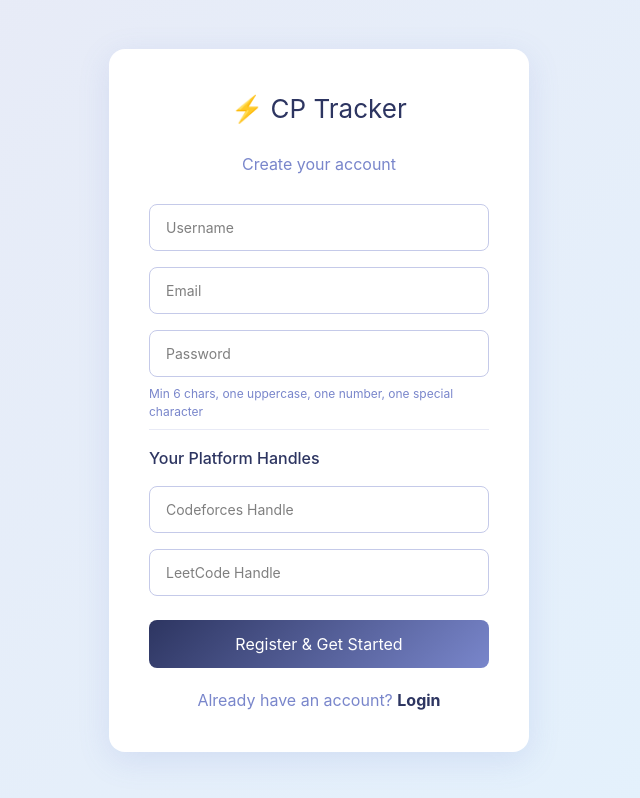
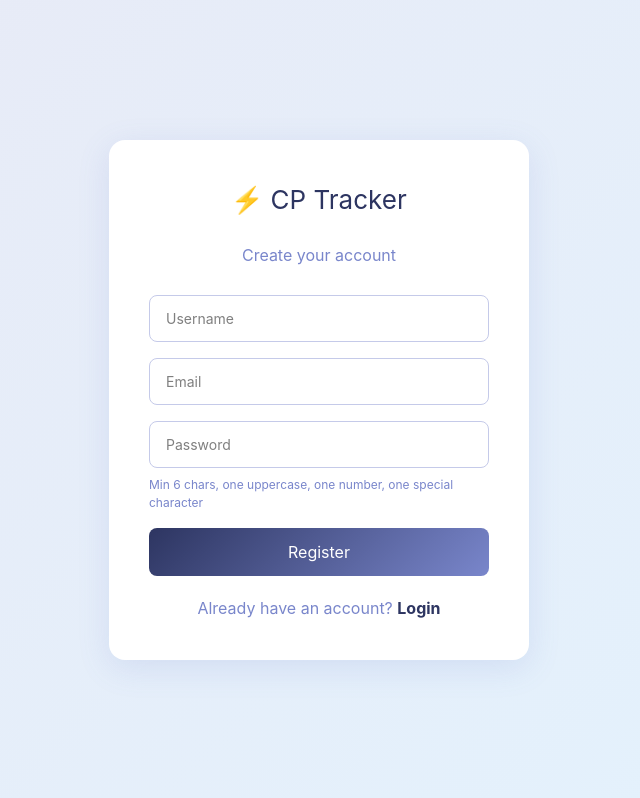
Before and after one commit to swara546/cp-tracker, a React (Vite) app in the folder cpfrontend/: page /register in a window 1280 px wide. Shown: the whole page, without its empty margins (321-961 px from the left). Built offline with nearby package versions, Linux system fonts and the light colour scheme.

Commit message:
all changes done

```diff
--- a/cpfrontend/src/pages/Register.jsx
+++ b/cpfrontend/src/pages/Register.jsx
@@ -3,7 +3,7 @@ import { useNavigate } from "react-router-dom";
 import BASE_URL from "../config";
 
 const Register = () => {
-  const [form, setForm] = useState({ username: "", email: "", password: "", codeforces: "", leetcode: "" });
+  const [form, setForm] = useState({ username: "", email: "", password: "" });
   const [error, setError] = useState("");
   const navigate = useNavigate();
 
@@ -29,13 +29,7 @@ const Register = () => {
       return;
     }
 
-    if (!form.codeforces || !form.leetcode) {
-      setError("Please enter both Codeforces and LeetCode handles");
-      return;
-    }
-
     try {
-      // Register user
       const res = await fetch(`${BASE_URL}/api/auth/register`, {
         method: "POST",
         headers: { "Content-Type": "application/json" },
@@ -46,25 +40,8 @@ const Register = () => {
         setError(data.message);
         return;
       }
-
-      // Login to get token
-      const loginRes = await fetch(`${BASE_URL}/api/auth/login`, {
-        method: "POST",
-        headers: { "Content-Type": "application/json" },
-        body: JSON.stringify({ username: form.username, password: form.password }),
-      });
-      const loginData = await loginRes.json();
-      localStorage.setItem("token", loginData.token);
-
-      // Save handles
-      await fetch(`${BASE_URL}/api/user/handles`, {
-        method: "POST",
-        headers: { "Content-Type": "application/json", "Authorization": `Bearer ${loginData.token}` },
-        body: JSON.stringify({ codeforces: form.codeforces, leetcode: form.leetcode }),
-      });
-
-      navigate("/dashboard");
-
+      alert("Registered successfully! Please login.");
+      navigate("/");
     } catch (err) {
       setError("Something went wrong");
     }
@@ -101,22 +78,14 @@ const Register = () => {
           <input name="username" placeholder="Username" onChange={handleChange} style={inputStyle} autoComplete="username" />
           <input name="email" placeholder="Email" onChange={handleChange} style={inputStyle} autoComplete="email" />
           <input name="password" type="password" placeholder="Password" onChange={handleChange} style={inputStyle} autoComplete="new-password" />
-
           <p style={{ color: "#7986cb", fontSize: "12px", margin: "-8px 0" }}>
             Min 6 chars, one uppercase, one number, one special character
           </p>
-
-          <hr style={{ border: "none", borderTop: "1px solid #e8eaf6" }} />
-          <p style={{ color: "#2d3561", fontWeight: "500", margin: "0" }}>Your Platform Handles</p>
-
-          <input name="codeforces" placeholder="Codeforces Handle" onChange={handleChange} style={inputStyle} />
-          <input name="leetcode" placeholder="LeetCode Handle" onChange={handleChange} style={inputStyle} />
-
           <button type="submit" style={{
             padding: "12px", background: "linear-gradient(135deg, #2d3561, #7986cb)",
             color: "white", border: "none", borderRadius: "8px", fontSize: "16px", cursor: "pointer", marginTop: "8px"
           }}>
-            Register & Get Started
+            Register
           </button>
         </form>
 
```
